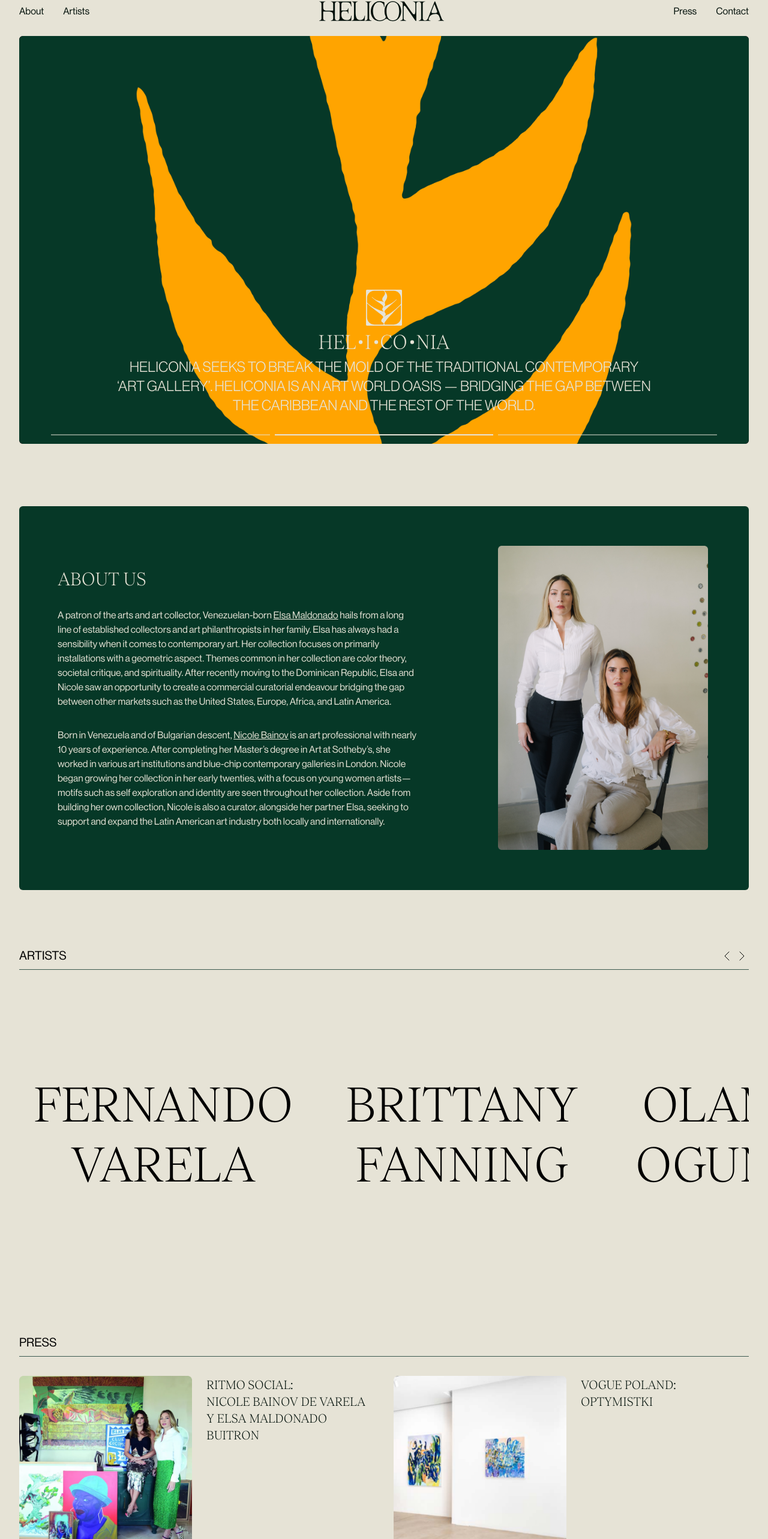
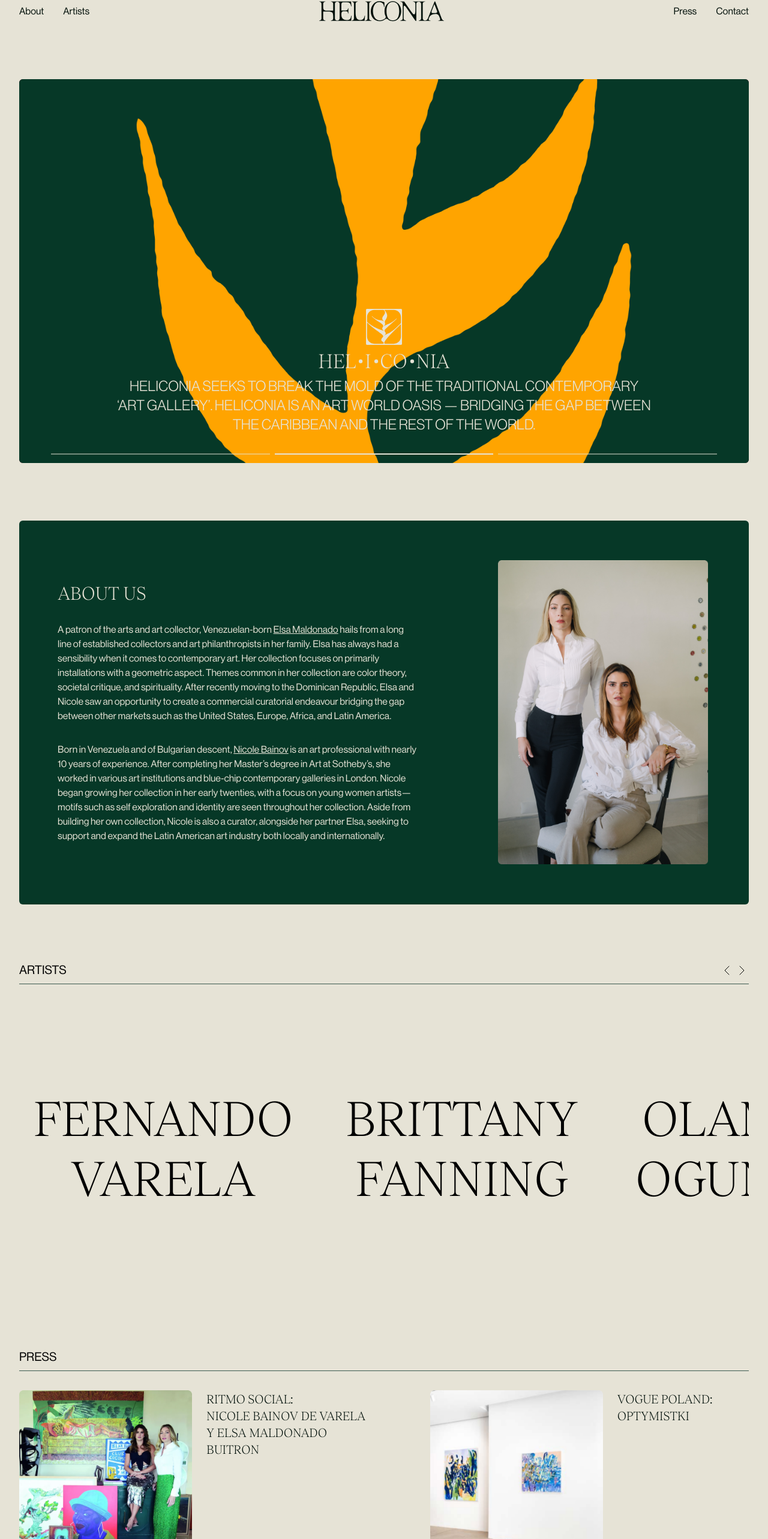
Before and after one commit to shadowfaz16/heliconia, a Next.js app: page / in a window 1280 px wide. Shown: the part 14-2580 px from the top of the page at 60% size. Built offline with nearby package versions, Linux system fonts and the light colour scheme.

Commit message:
desktop version

```diff
--- a/app/_components/_home/about.tsx
+++ b/app/_components/_home/about.tsx
@@ -7,12 +7,11 @@
 const About = () => {
 
     const { scrollYProgress } = useScroll();
-    const opacity = useTransform(scrollYProgress, [0.1, 0.25], [0, 1]);
-    const scale = useTransform(scrollYProgress, [0.1, 0.3], [0.8, 1]);
+
 
 
     return (
-        <motion.div style={{ opacity, scale }} id="about" className='bg-[#063827] text-[#E6E3D6] rounded-md flex flex-col-reverse md:flex-row items-center min-h-[80dvh] overflow-hidden my-24 md:h-[80dvh]'>
+        <motion.div id="about" className='bg-[#063827] text-[#E6E3D6] rounded-md flex flex-col-reverse md:flex-row items-center min-h-[80dvh] overflow-hidden my-24 md:h-[80dvh]'>
             <div className='p-6 space-y-4 md:w-3/5 md:space-y-8 md:p-16'>
                 <h3 className='uppercase text-3xl font-tobias font-light'>
                     About us
--- a/app/_components/_home/hero.tsx
+++ b/app/_components/_home/hero.tsx
@@ -1,5 +1,5 @@
 'use client'
-import React, { useRef } from 'react';
+import React, { useEffect, useRef, useState } from 'react';
 import { Swiper, SwiperSlide, SwiperRef, SwiperProps } from 'swiper/react';
 import { Navigation, Pagination, Autoplay, EffectFade } from 'swiper/modules';
 import 'swiper/css';
@@ -17,26 +17,22 @@
 
 const Hero = () => {
     const { scrollYProgress } = useScroll();
+    const scale = useTransform(scrollYProgress, [-0.1, 0.03], [2.3, 1]);
+    const yPos = useTransform(scrollYProgress, [0, 0.03], ['0vh', '10dvh']); // Adjust these values as needed
+    const zIndex = useTransform(scrollYProgress, [0, 1.7], [40, 10]); // Adjust zIndex based on scroll
 
-    // const handleSwiperClick = (swiper: { slideNext: () => void; }) => {
-    //     swiper.slideNext();
-    // };
 
     return (
-        <motion.div id='hero' className="w-full py-2">
+        <motion.div id='hero' style={{ scale, zIndex, y: yPos }} className="w-full mb-20">
             <Swiper
-                // install Swiper modules
                 modules={[Navigation, Pagination, Autoplay, EffectFade]}
                 spaceBetween={30}
                 slidesPerView={1}
-                // navigation
                 pagination={{ clickable: true }}
                 autoplay={{ delay: 5000 }}
                 loop={true}
                 effect="fade"
-                className="h-[85dvh] w-full rounded-md"
-            // onClick={({ swiper }) => handleSwiperClick(swiper)}
-
+                className="h-[80dvh] w-full rounded-md"
             >
                 <SwiperSlide className="relative flex flex-col justify-end items-center bg-cover bg-center bg-red-400">
 
--- a/app/_components/_home/press.tsx
+++ b/app/_components/_home/press.tsx
@@ -12,15 +12,15 @@
                     Press
                 </h3>
             </div>
-            <div className='flex flex-col md:flex-row justify-between w-full gap-8'>
-                <Link target='_blank' href='https://ritmosocial.com/nicole-y-elsa-promoviendo-las-artes/' className='flex flex-col md:flex-row gap-4 md:gap-6 w-full md:w-1/2'>
+            <div className='flex flex-col md:flex-row justify-between w-full gap-8 text-center md:text-left'>
+                <Link target='_blank' href='https://ritmosocial.com/nicole-y-elsa-promoviendo-las-artes/' className='flex flex-col md:flex-row gap-4 md:gap-6 w-full md:w-1/2 items-center justify-center md:items-start'>
                     <Image src={ritmoSocial} width={200} height={300} alt='logo' className='rounded-md w-72 h-72 hover:cursor-pointer' />
                     <h5 className='uppercase font-tobias font-light text-xl text-[#03110B]'>
                         Ritmo Social:<br />
                         Nicole Bainov de Varela y Elsa Maldonado Buitron
                     </h5>
                 </Link>
-                <Link target='_blank' href='https://nftstorage.link/ipfs/bafybeiaqpyvsx4ukctmx5hr2bnzn7g3nr5u62yyd5xu7qrfcl2edfwlkoa' className='flex flex-col md:flex-row gap-4 md:gap-6 w-full md:w-1/2'>
+                <Link target='_blank' href='https://nftstorage.link/ipfs/bafybeiaqpyvsx4ukctmx5hr2bnzn7g3nr5u62yyd5xu7qrfcl2edfwlkoa' className='flex flex-col md:flex-row gap-4 md:gap-6 w-full md:w-1/2 items-center justify-center md:items-start'>
                     <Image src={voguePoland} width={200} height={300} alt='logo' className='rounded-md w-72 h-72 hover:cursor-pointer' />
                     <h5 className='uppercase font-tobias font-light text-xl text-[#03110B]'>
                         Vogue Poland:<br /> OPTYMISTKI
```
